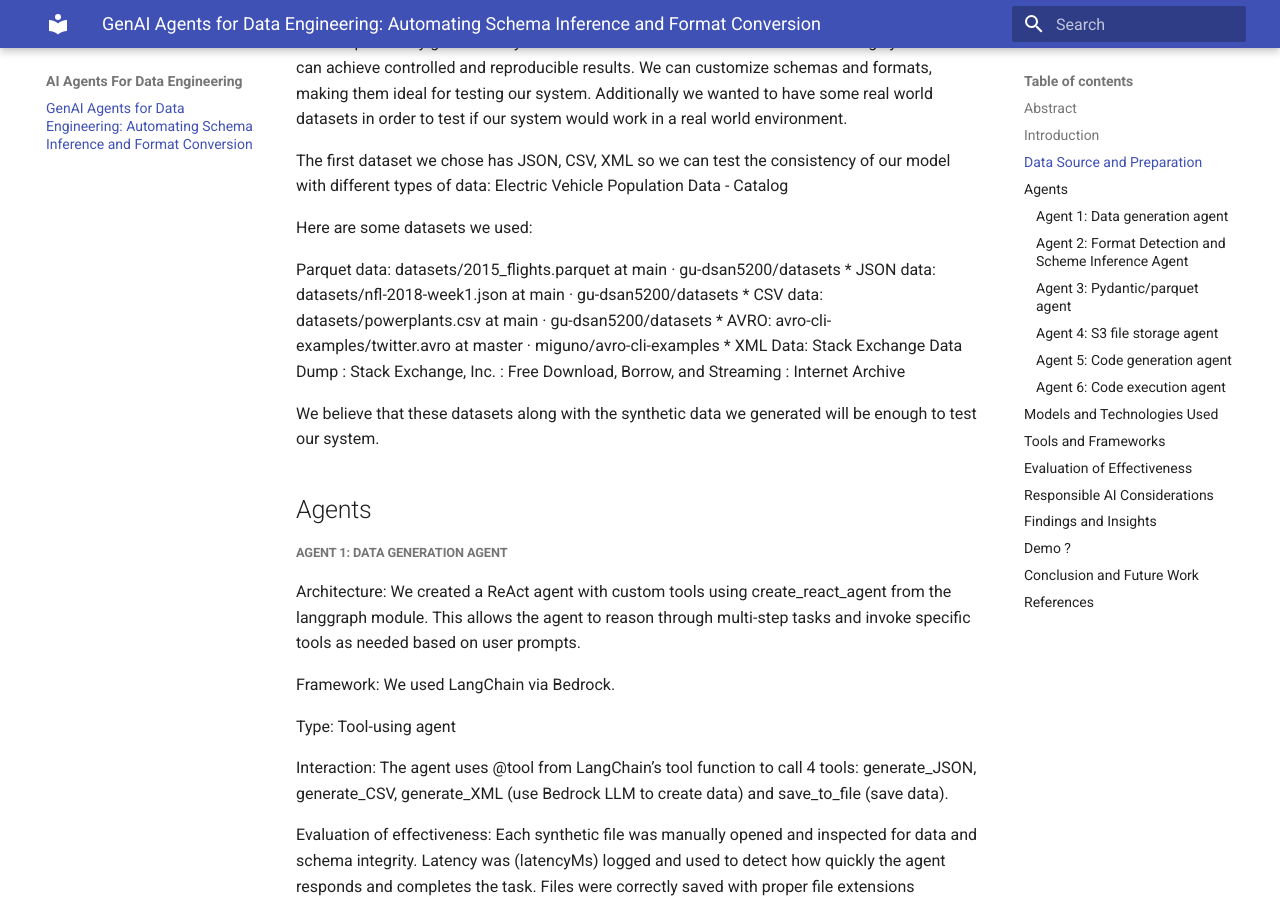
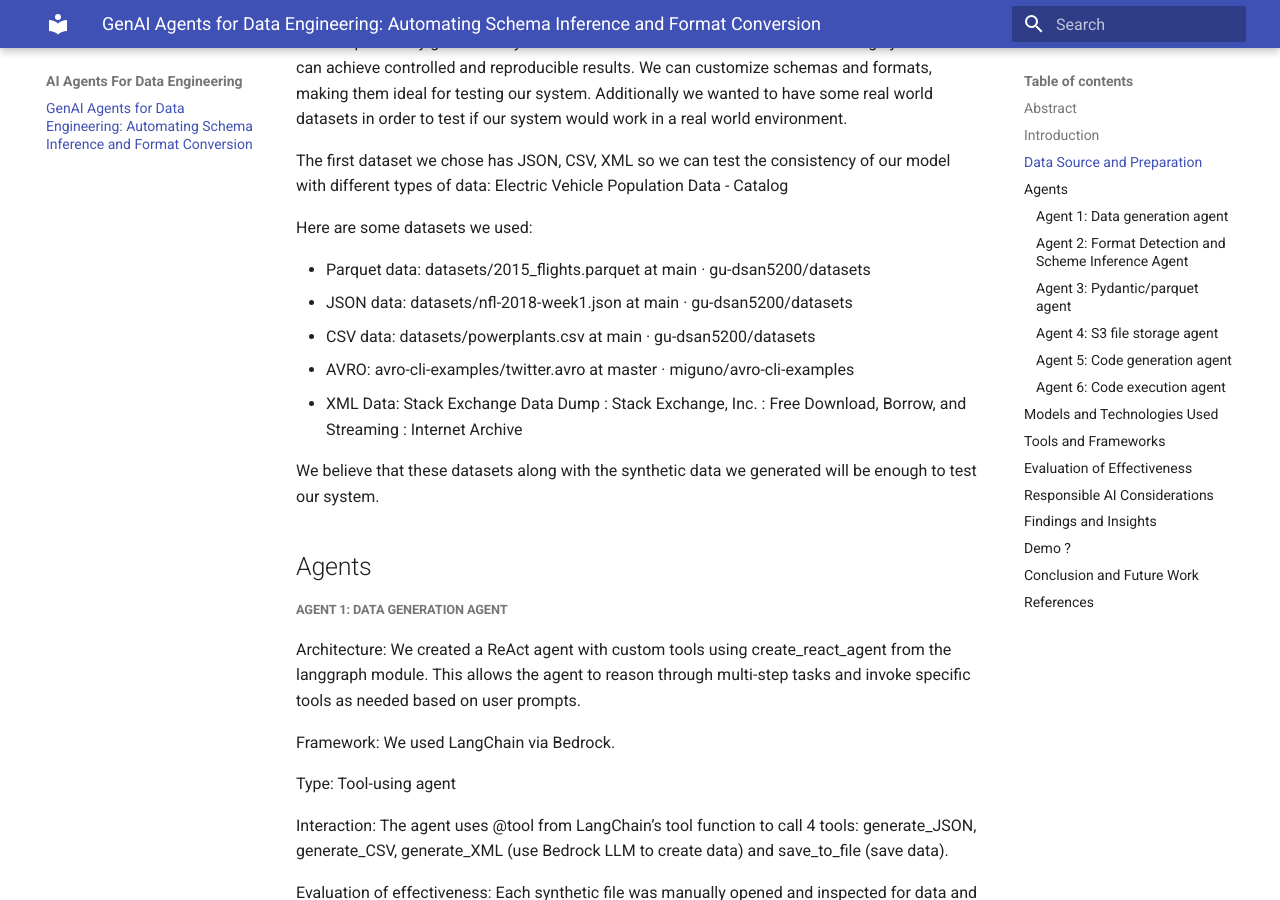
Before and after one commit to shivram7/dsan6725-finalreport, an MkDocs documentation site: the page built from docs/index.md, in a window 1280 px wide and 900 px high, scrolled down 2682 px. Built offline with MkDocs 1.6.1 and Material for MkDocs 9.7.7, drawn with Linux system fonts in a browser that asks for light colours.

```diff
--- a/docs/index.md
+++ b/docs/index.md
@@ -44,7 +44,7 @@ The first dataset we chose has JSON, CSV, XML so we can test the consistency of
 
 Here are some datasets we used:
 
-Parquet data: datasets/2015_flights.parquet at main · gu-dsan5200/datasets
+* Parquet data: datasets/2015_flights.parquet at main · gu-dsan5200/datasets
 * JSON data: datasets/nfl-2018-week1.json at main · gu-dsan5200/datasets
 * CSV data: datasets/powerplants.csv at main · gu-dsan5200/datasets
 * AVRO: avro-cli-examples/twitter.avro at master · miguno/avro-cli-examples
```
